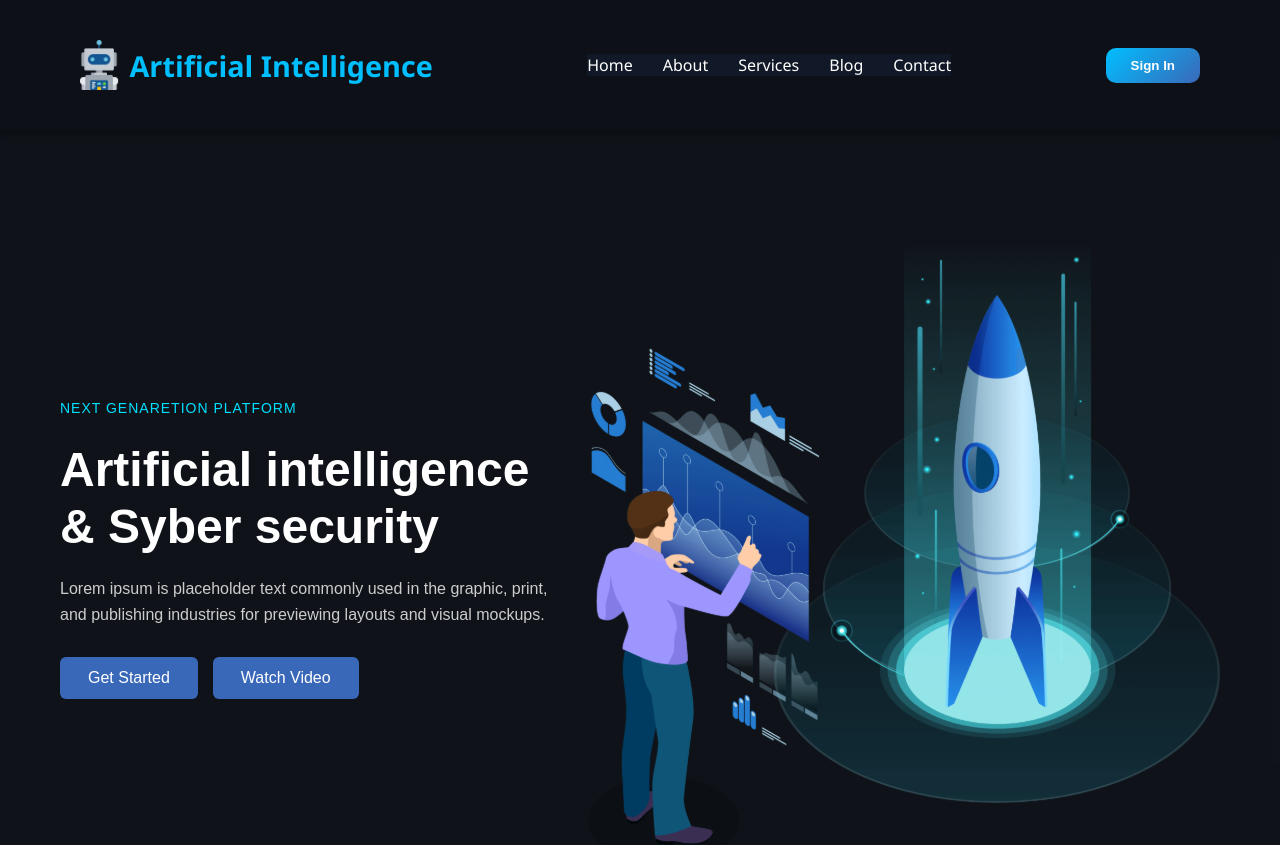
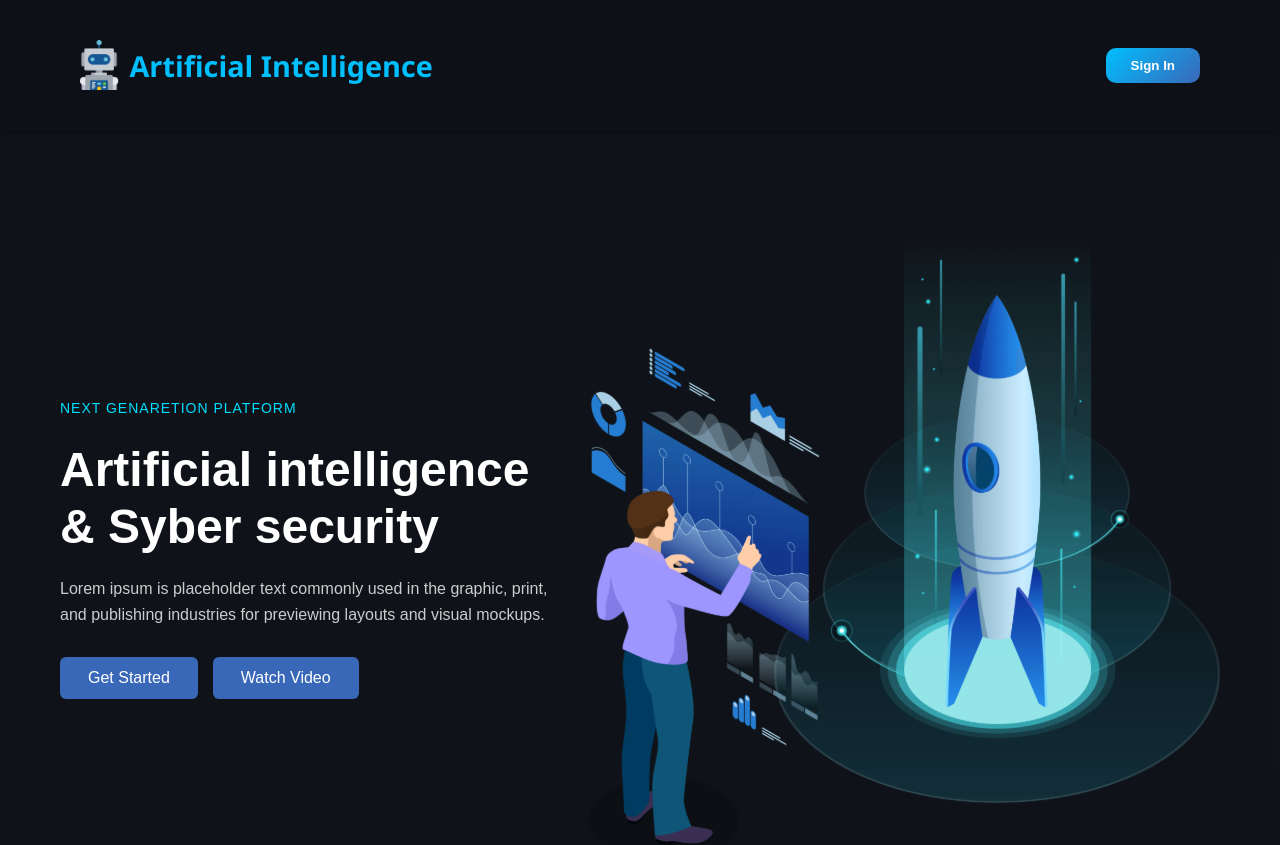
Before and after one commit to jomiy191-arch/Reavtdars, a React (Vite) app: page / in a window 1280 px wide. Shown: the top 845 px of the page. Built offline with nearby package versions, Linux system fonts and the light colour scheme.

Commit message:
Some changes

```diff
--- a/src/components/Header/Header.css
+++ b/src/components/Header/Header.css
@@ -179,68 +179,3 @@
     transform: scale(1.05);
     transition: all 0.3s ease;
 }
-
-
-@media (max-width: 1024px) {
-    .burger {
-        display: flex;
-    }
-
-    .header__list {
-        width: 250px;
-    }
-
-    .btn-mobile {
-        display: block;
-    }
-
-    .header__btn {
-        display: none;
-    }
-}
-
-@media (max-width: 767px) {
-    .burger {
-        display: flex;
-    }
-
-    .header__list {
-        width: 220px;
-        padding: 90px 15px;
-    }
-
-    .header__btn {
-        display: none;
-    }
-}
-
-@media (min-width: 1025px) {
-    .header__list {
-        position: static;
-        flex-direction: row;
-        height: auto;
-        width: auto;
-        padding: 0;
-        gap: 30px;
-        box-shadow: none;
-    }
-
-    .burger {
-        display: none;
-
-    }
-
-    .btn-mobile {
-        display: none;
-    }
-
-    .header__list li {
-        opacity: 1;
-        transform: translateX(0);
-        animation: none;
-    }
-
-    .header__btn {
-        display: block;
-    }
-}
```
